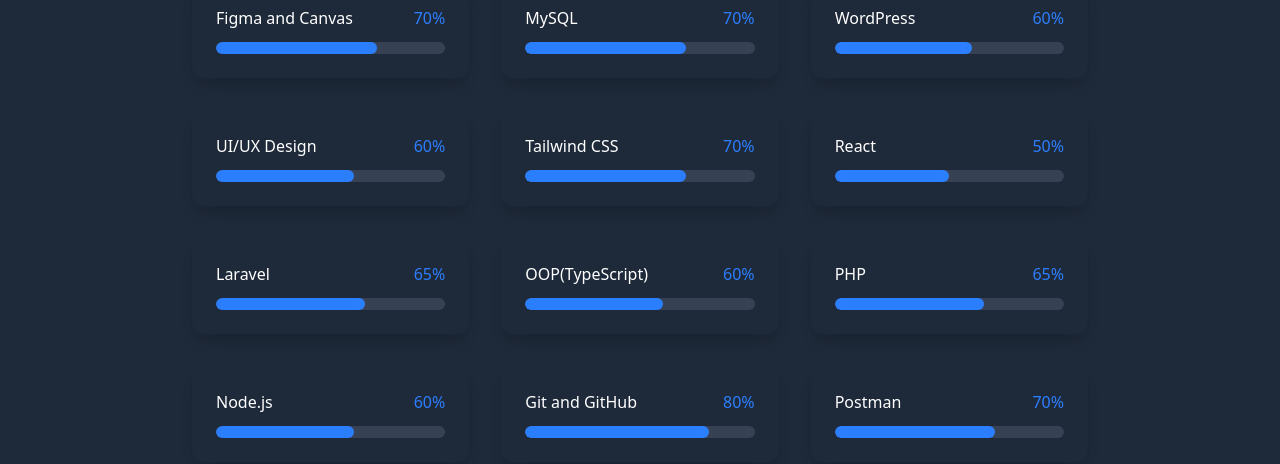
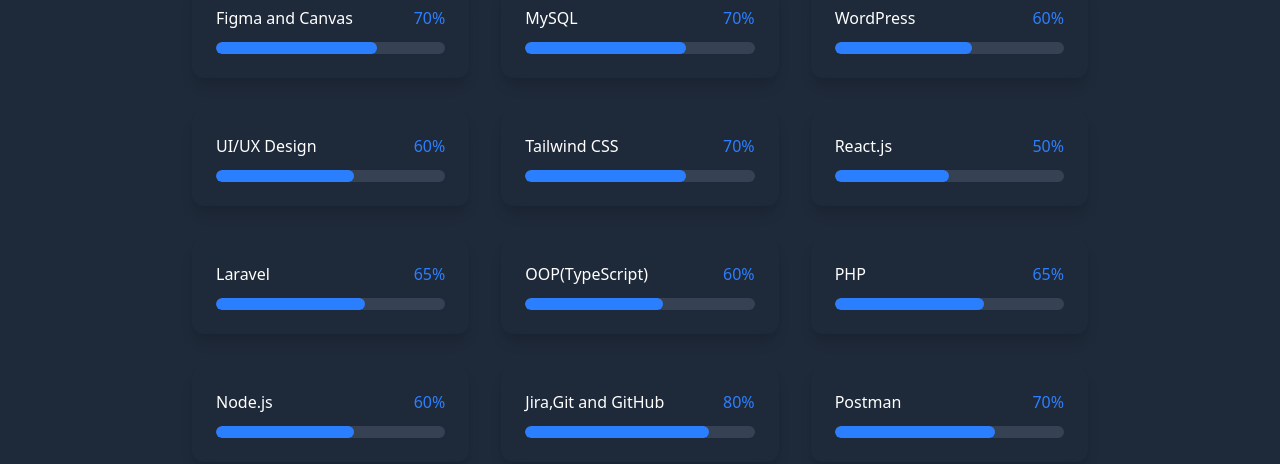
Before and after one commit to SOR-CHHIN/SorChhin, a Vue app: page / in a window 1280 px wide. Shown: the part 1700-2164 px from the top of the page. Built offline with nearby package versions, Linux system fonts and the light colour scheme.

Commit message:
update portfolio

```diff
--- a/src/view/Skills.vue
+++ b/src/view/Skills.vue
@@ -38,13 +38,13 @@
   { name: "WordPress", proficiency: 60 },
   { name: "UI/UX Design", proficiency:  60},
   { name: "Tailwind CSS", proficiency: 70 },
-  { name: "React", proficiency: 50 },
+  { name: "React.js", proficiency: 50 },
   { name: "Laravel", proficiency: 65 },
   { name: "OOP(TypeScript)", proficiency: 60 },
   { name: "PHP", proficiency: 65 },
   // { name: "PHP", proficiency: 60 },
   { name: "Node.js", proficiency: 60 },
-  { name: "Git and GitHub", proficiency: 80 },
+  { name: "Jira,Git and GitHub", proficiency: 80 },
   { name: "Postman", proficiency: 70 },
 
 ];
```
